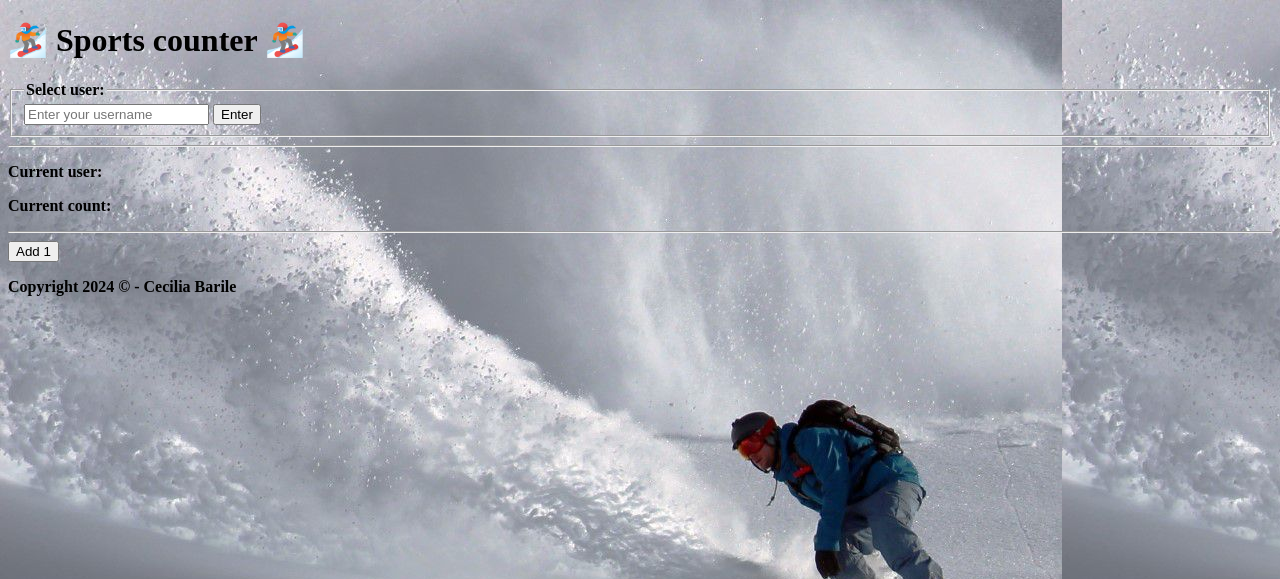
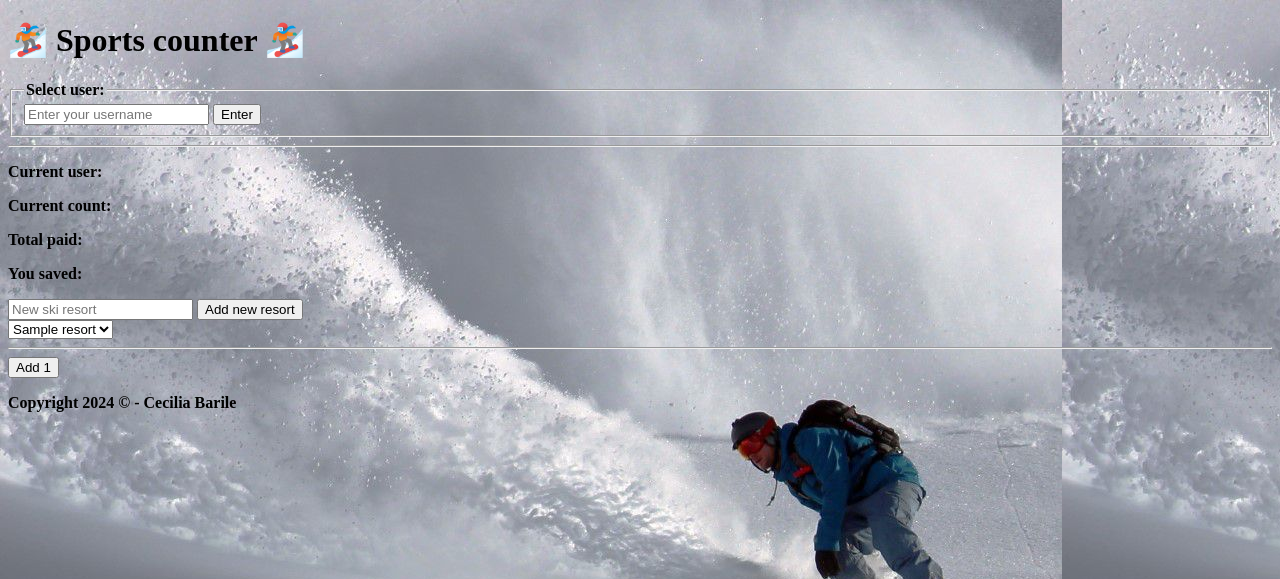
Before and after one commit to Cecilia-bot/sport_counter, a Flask app: template templates/index.html in a window 1280 px wide. Shown: the top 579 px of the page. Run offline with Flask 3, Linux system fonts and the light colour scheme; the template is opened without the code that fills it: most values are stand-ins (such as "Sample title", 1, 10 or a date in 2020).

Commit message:
SC-8: Add ski resorts

```diff
--- a/sport_counter.py
+++ b/sport_counter.py
@@ -7,7 +7,10 @@ from flask_cors import CORS
 app = Flask(__name__)
 application = app
 file_path = os.path.dirname(__file__)
+resorts_path = os.path.join(file_path, "static/data/resorts.txt")
 CORS(app)  # This allows CORS for all routes by default
+
+# Remove CORS (and import) to use it on PythonAnywhere
 
 # route == function from flask (app)
 # route defines html path and methods that will call the python function (index)
@@ -15,27 +18,39 @@ CORS(app)  # This allows CORS for all routes by default
 def index():
     count = 0
     user_exists = False
+    resort_exists = False
+    typed_resort = request.form.get("resorts")
     user = request.form.get("users")
+    selected_user = ""
     if user:
         selected_user = user.lower()
+    resorts = read_data("resorts").splitlines()
     action = request.form.get("action")
     if request.method == "POST":
         if action == "select_user":
             user_exists = check_user(selected_user)
             if user_exists:
-                count = read_user(selected_user)
+                count = read_data(selected_user)
         if action == "add":
-            current_count = read_user(selected_user)
+            current_count = read_data(selected_user)
             count = add_one(current_count, selected_user)
         if action == "create_user":
             create_user(selected_user)
+        if action == "add_new_resort":
+            resort_exists = check_resort(typed_resort)
+            if not resort_exists:
+                add_resort(typed_resort)
         # counter=count --> counter is in html, count in python
-        return jsonify({'counter': count, 'user': selected_user, 'exists': user_exists})
-    return render_template('index.html')
+        return jsonify({'counter': count,
+                        'user': selected_user,
+                        'user_exists': user_exists,
+                        'resort_name': typed_resort,
+                        'resort_exists': resort_exists})
+    return render_template('index.html', resorts=resorts)
 
-def read_user(user):
-    with open(file_path + "/static/data/" + user + ".txt") as user_file:
-        return user_file.read()
+def read_data(filename):
+    with open(file_path + "/static/data/" + filename + ".txt") as file:
+        return file.read()
 
 def add_one(count, user):
     with open(file_path + "/static/data/" + user + ".txt", "w") as user_file:
@@ -51,6 +66,18 @@ def check_user(user):
     if os.path.exists(user_path):
         return True
 
+def check_resort(ski_area):
+    resort_exists = False
+    with open(resorts_path) as file:
+        content = file.read()
+        if ski_area in content:
+            resort_exists = True
+    return resort_exists
+
+def add_resort(ski_area):
+    with open(resorts_path, "a") as file:
+        file.write("\n" + ski_area)
+
 @app.after_request
 def add_headers(response):
     response.headers.add('Access-Control-Allow-Origin', '*')
--- a/static/scripts/app.js
+++ b/static/scripts/app.js
@@ -1,3 +1,5 @@
+// Replace URL when hosting
+
 $(document).ready(function () {
     $("button[id='select_user']").click(function (event) {
         event.preventDefault(); // Prevent the page from refreshing
@@ -11,7 +13,7 @@ $(document).ready(function () {
             type: "POST",
             data: { users: username, action: "select_user" },
             success: function (response) {
-                if (response.exists) {
+                if (response.user_exists) {
                     // Update the HTML with the new data returned by the server
                     $("#current_user").text(response.user);
                     $("#counter").text(response.counter);
@@ -40,6 +42,41 @@ $(document).ready(function () {
             }
         });
     });
+    $("button[id='add_new_resort']").click(function (event) {
+        event.preventDefault(); // Prevent the page from refreshing
+        var resort_name = $("input[name='resorts']").val(); // Get the value of the input field
+        if (!resort_name) {
+            alert("Please type a ski resort name.");
+            return;
+        }
+        $.ajax({
+            url: "http://127.0.0.1:5000/",
+            type: "POST",
+            data: { resorts: resort_name, action: "add_new_resort" },
+            success: function (response) {
+                console.log(response.resort_exists)
+                if (response.resort_exists) {
+                    alert("Ski resort " + response.resort_name + " already exists. Selecting...");
+                    // Update the HTML with the new data returned by the server
+                    $("#skiresorts").val(response.resort_name);
+                    $("input[name='resorts']").val("")
+                } else {
+                    const createFile = confirm("Would you like to add the resort " + resort_name + "?");
+                    if (createFile) {
+                        alert("Ski resort " + response.resort_name + " successfully added!");
+                        if (!$("#skiresorts option[value='" + response.resort_name + "']").length) {
+                            $("#skiresorts").append("<option value='" + response.resort_name + "'>" + response.resort_name + "</option>");
+                        }
+                        $("#skiresorts").val(response.resort_name);
+                        $("input[name='resorts']").val("")
+                        }
+                    }
+                },
+            error: function () {
+                console.error("Error while sending request to the backend");
+            }
+        });
+    });
     $("button[id='add']").click(function (event) {
         event.preventDefault(); // Prevent the page from refreshing
         var username = $("input[name='users']").val();
--- a/templates/index.html
+++ b/templates/index.html
@@ -19,6 +19,16 @@
                 <hr class="dashed">
                 <p><label>Current user: </label><label id="current_user"></label></p>
                 <p><label>Current count: </label><label id="counter"></label></p>
+                <p><label>Total paid: </label><label id="total_paid"></label></p>
+                <p><label>You saved: </label><label id="you_saved"></label></p>
+                <input type="text" id="skiresort_name" placeholder="New ski resort" name="resorts">
+                <button value="add_new_resort" name="action" id="add_new_resort">Add new resort</button>
+                <br>
+                <select id="skiresorts">
+                    {% for resort in resorts %}
+                        <option value="{{ resort }}">{{ resort }}</option>
+                    {% endfor %}
+                </select>
                 <hr class="dashed">
                 <button value="add" name="action" id="add">Add 1</button>
             </form>
```
